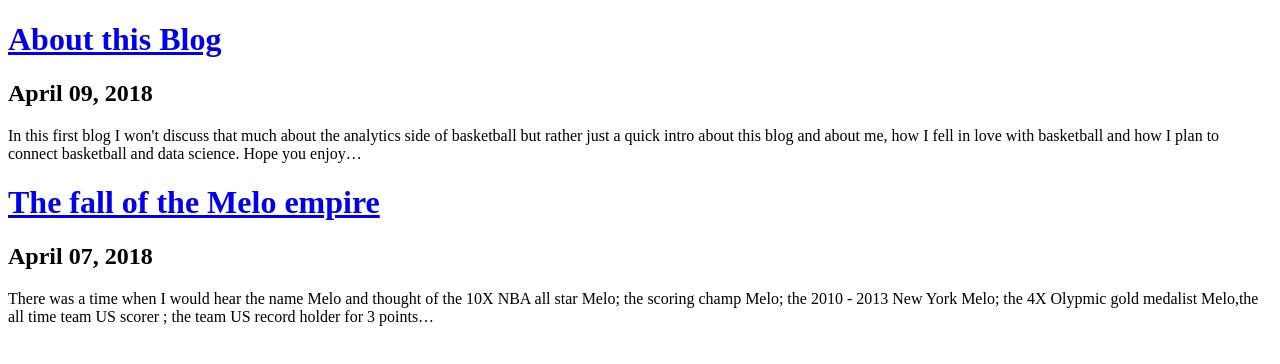
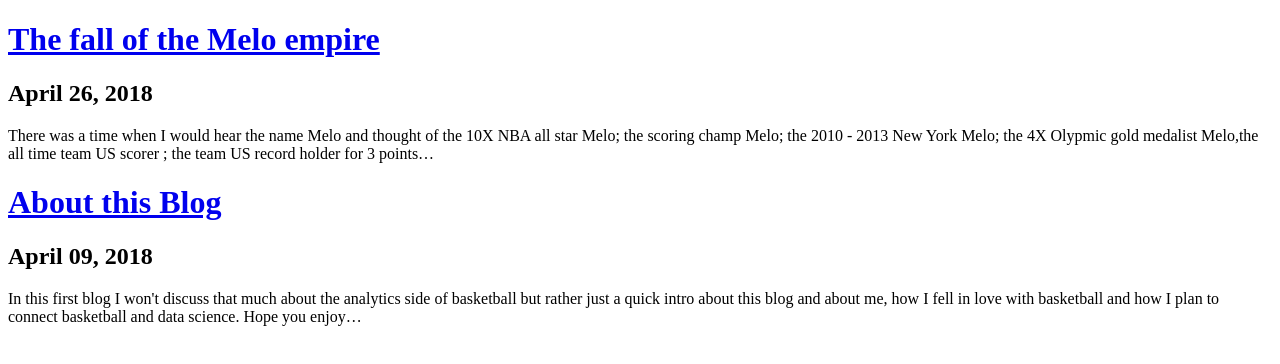
Before and after one commit to raydeng2007/Blog, a Gatsby site: page / in a window 1280 px wide. Built offline with nearby package versions, Linux system fonts and the light colour scheme; Gatsby itself is replaced by a stand-in of ours.

Commit message:
update date

```diff
--- a/src/pages/04–06–2018-second-post/index.md
+++ b/src/pages/04–26–2018-second-post/index.md
@@ -1,6 +1,6 @@
 ---
 path: "/second-post"
-date: "2018-04-07"
+date: "2018-04-26"
 title: "The fall of the Melo empire"
 ---
 <br />
```
Also changed, not shown: 2 other files.
